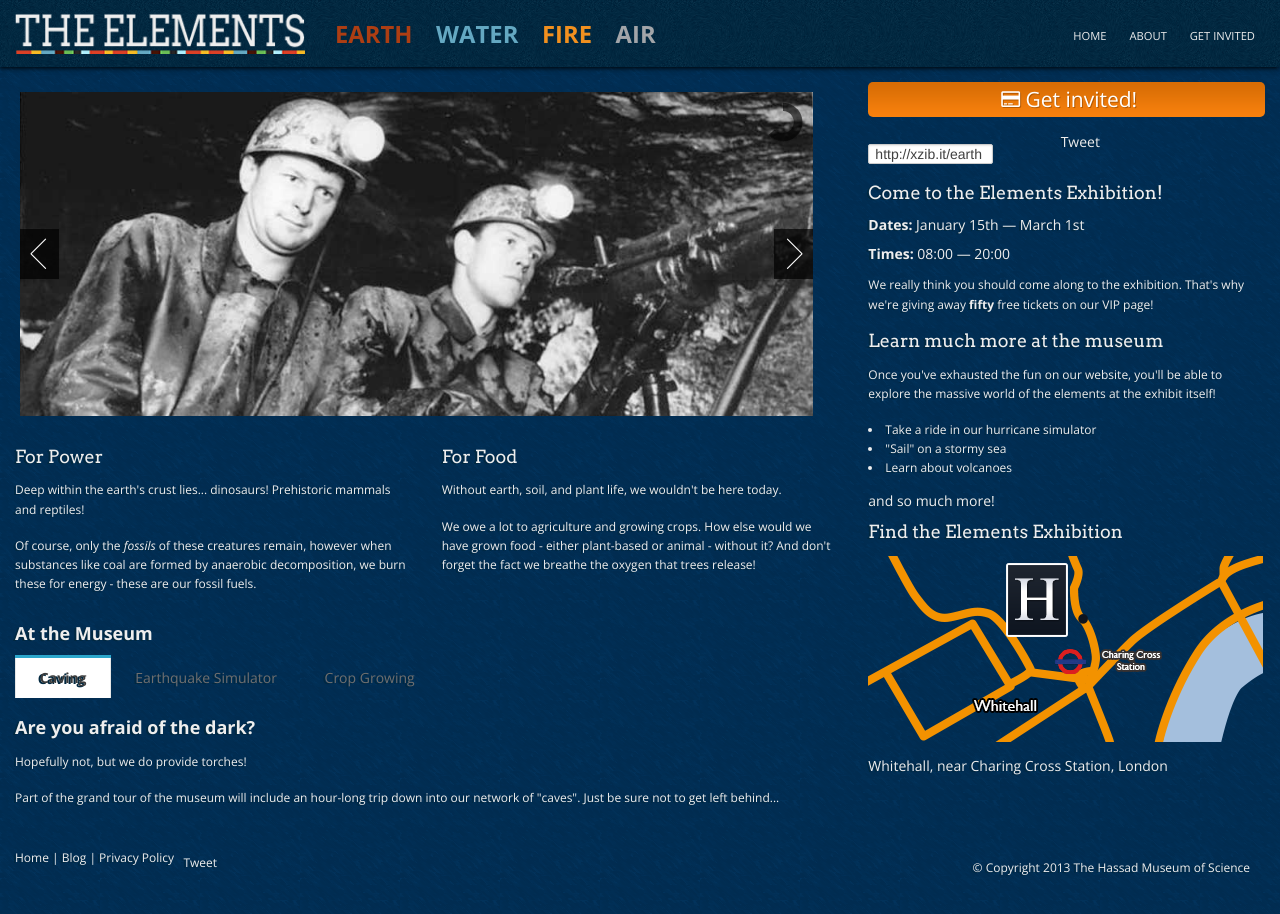
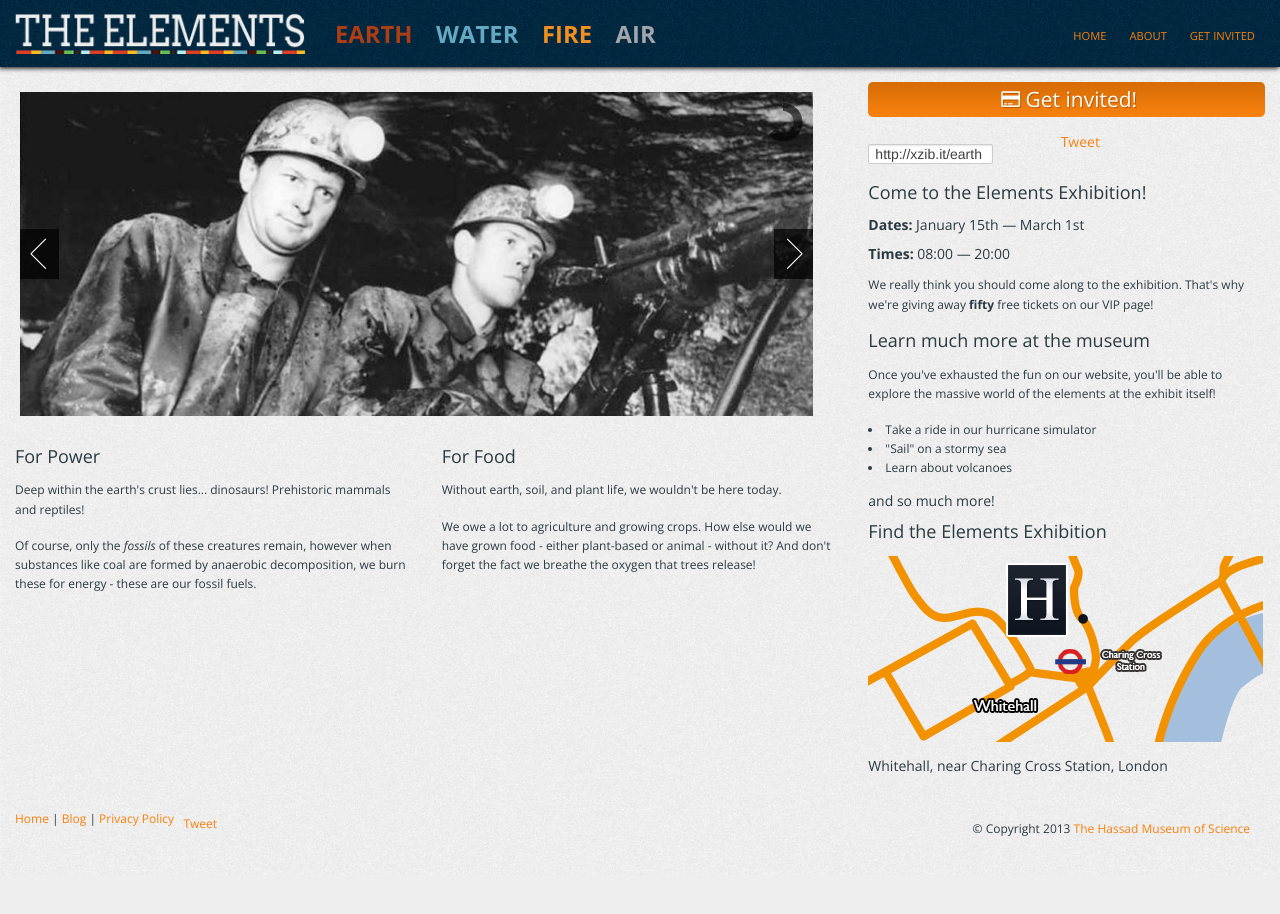
Before and after one commit to AxelBCreative/ElementsExhibition, a CodeIgniter app: page /elements/earth in a window 1280 px wide. After the commit the page ends 836 px from the top, so only its background shows below. Run offline with CodeIgniter, Linux system fonts and the light colour scheme; some libraries are stand-ins or nearby versions.

Commit message:
Changed background colour scheme
Also changed link colours (need adjusting), got rid of the "At the
Museum" sections on the elements pages, and deprecated the slab-serif
font (Arvo) in favour of Open Sans.

```diff
--- a/application/controllers/_notes/dwsync.xml
+++ b/application/controllers/_notes/dwsync.xml
@@ -1,7 +1,7 @@
 <?xml version="1.0" encoding="utf-8" ?>
 <dwsync>
 <file name="elements.php" server="ftp.geniusbydesign.co.uk//public_html/sites/elementsexhibition/" local="129978354611587479" remote="129978609000000000" Dst="1" />
-<file name="home.php" server="ftp.geniusbydesign.co.uk//public_html/sites/elementsexhibition/" local="129973244340802717" remote="129973109400000000" Dst="1" />
+<file name="home.php" server="ftp.geniusbydesign.co.uk//public_html/sites/elementsexhibition/" local="129986868105114859" remote="129986696400000000" Dst="1" />
 <file name="index.html" server="ftp.geniusbydesign.co.uk//public_html/sites/elementsexhibition/" local="129664507580000000" remote="129966760800000000" Dst="1" />
 <file name="welcome.php" server="ftp.geniusbydesign.co.uk//public_html/sites/elementsexhibition/" local="129941795120000000" remote="129966760800000000" Dst="1" />
 <file name="vip.php" server="ftp.geniusbydesign.co.uk//public_html/sites/elementsexhibition/" local="129971980689780939" remote="129971904000000000" Dst="1" />
--- a/application/views/elements/air.php
+++ b/application/views/elements/air.php
@@ -28,7 +28,7 @@
       </div>
 
 
-      <h3 class="tab-head">At the Museum</h3>
+      <?php /*<h3 class="tab-head">At the Museum</h3>
       <dl class="tabs">
         <dd class="active"><a href="#hurricane">Hurricane Simulator</a></dd>
         <dd><a href="#ballooning">Hot Air Ballooning</a></dd>
@@ -52,7 +52,7 @@
 		<p>With all the other fun and exciting stuff that happens with air, you could be forgiven for doing so.</p>
 		<p>The Hassad Museum of Science also has a special feature dedicated to human respiration which can't be missed.</p>
 		</li>
-      </ul>
+      </ul>*/?>
 
 
     </div>
--- a/application/views/elements/earth.php
+++ b/application/views/elements/earth.php
@@ -29,7 +29,7 @@
       </div>
 
 
-      <h3 class="tab-head">At the Museum</h3>
+      <?php /*<h3 class="tab-head">At the Museum</h3>
       <dl class="tabs">
         <dd class="active"><a href="#caving">Caving</a></dd>
         <dd><a href="#quakesim">Earthquake Simulator</a></dd>
@@ -57,7 +57,7 @@
 		<p>If you've got a patch of land - or even a whole farm! - you can take advantage of our crop growing room.</p>
 		<p>Choose from a variety of seeds and vegetables to take home and start your own self-sustaining garden.</p>
 		</li>
-      </ul>
+      </ul>*/?>
 
 
 
--- a/application/views/elements/fire.php
+++ b/application/views/elements/fire.php
@@ -27,7 +27,7 @@
       </div>
 
 
-      <h3 class="tab-head">At the Museum</h3>
+      <?php /*<h3 class="tab-head">At the Museum</h3>
       <dl class="tabs">
         <dd class="active"><a href="#fireworks">Fireworks Display</a></dd>
         <dd><a href="#cookoff">Cook-Off</a></dd>
@@ -54,7 +54,7 @@
 		</p>
 		<p>Still, that isn't to say you can't benefit from our fire safety tips. Be sure to attend the seminar!</p>
 		</li>
-      </ul>
+      </ul>*/?>
 
 
 
--- a/application/views/elements/water.php
+++ b/application/views/elements/water.php
@@ -25,7 +25,7 @@
       </div>
 
 
-      <h3 class="tab-head">At the Museum</h3>
+      <?php /*<h3 class="tab-head">At the Museum</h3>
       <dl class="tabs">
         <dd class="active"><a href="#pool">Swimming Pool</a></dd>
         <dd><a href="#rainsim">Rain Simulator</a></dd>
@@ -53,7 +53,7 @@
 		firefighting experience with an authentic fire engine.
 		</p>
 		</li>
-      </ul>
+      </ul>*/?>
 
 
 
--- a/application/views/foundation/_notes/dwsync.xml
+++ b/application/views/foundation/_notes/dwsync.xml
@@ -3,10 +3,10 @@
 <file name="elements_index.php" server="ftp.geniusbydesign.co.uk//public_html/sites/elementsexhibition/" local="129956880509137639" remote="129966762000000000" Dst="1" />
 <file name="elements_navigation.php" server="ftp.geniusbydesign.co.uk//public_html/sites/elementsexhibition/" local="129980637111032725" remote="129981669600000000" Dst="1" />
 <file name="head.php" server="ftp.geniusbydesign.co.uk//public_html/sites/elementsexhibition/" local="129969558659728929" remote="129969378600000000" Dst="1" />
-<file name="footer.php" server="ftp.geniusbydesign.co.uk//public_html/sites/elementsexhibition/" local="129980625205221751" remote="129981669600000000" Dst="1" />
+<file name="footer.php" server="ftp.geniusbydesign.co.uk//public_html/sites/elementsexhibition/" local="129986843047621652" remote="129986697000000000" Dst="1" />
 <file name="header.php" server="ftp.geniusbydesign.co.uk//public_html/sites/elementsexhibition/" local="129978393343852837" remote="129978609600000000" Dst="1" />
 <file name="header_navigation.php" server="ftp.geniusbydesign.co.uk//public_html/sites/elementsexhibition/" local="129965871015267388" remote="129966762000000000" Dst="1" />
-<file name="home.php" server="ftp.geniusbydesign.co.uk//public_html/sites/elementsexhibition/" local="129980623363176392" remote="129981669600000000" Dst="1" />
-<file name="sidebar.php" server="ftp.geniusbydesign.co.uk//public_html/sites/elementsexhibition/" local="129980731284100948" remote="129981669600000000" Dst="1" />
+<file name="home.php" server="ftp.geniusbydesign.co.uk//public_html/sites/elementsexhibition/" local="129986861191799440" remote="129986697000000000" Dst="1" />
+<file name="sidebar.php" server="ftp.geniusbydesign.co.uk//public_html/sites/elementsexhibition/" local="129986854849216665" remote="129986697000000000" Dst="1" />
 <file name="vip.php" server="ftp.geniusbydesign.co.uk//public_html/sites/elementsexhibition/" local="129972035772501491" remote="129971904600000000" Dst="1" />
 </dwsync>
--- a/assets/images/foundation/_notes/dwsync.xml
+++ b/assets/images/foundation/_notes/dwsync.xml
@@ -3,7 +3,7 @@
 <file name="background.jpg" server="ftp.geniusbydesign.co.uk//public_html/sites/elementsexhibition/" local="129957287934684634" remote="129966762000000000" Dst="1" />
 <file name="background.png" server="ftp.geniusbydesign.co.uk//public_html/sites/elementsexhibition/" local="129978340183032212" remote="129978609600000000" Dst="1" />
 <file name="bar.gif" server="ftp.geniusbydesign.co.uk//public_html/sites/elementsexhibition/" local="129957284026691110" remote="129966762000000000" Dst="1" />
-<file name="got_your_invite.png" server="ftp.geniusbydesign.co.uk//public_html/sites/elementsexhibition/" local="129972054096709575" remote="129971904600000000" Dst="1" />
+<file name="got_your_invite.png" server="ftp.geniusbydesign.co.uk//public_html/sites/elementsexhibition/" local="129986776116663420" remote="129986697600000000" Dst="1" />
 <file name="got-your-invite.gif" server="ftp.geniusbydesign.co.uk//public_html/sites/elementsexhibition/" local="129960074249588351" remote="129966762000000000" Dst="1" />
 <file name="index.html" server="ftp.geniusbydesign.co.uk//public_html/sites/elementsexhibition/" local="129664507580000000" remote="129966762000000000" Dst="1" />
 <file name="logo.png" server="ftp.geniusbydesign.co.uk//public_html/sites/elementsexhibition/" local="129971933896584522" remote="129971904600000000" Dst="1" />
@@ -19,4 +19,5 @@
 <file name="map.jpg" server="ftp.geniusbydesign.co.uk//public_html/sites/elementsexhibition/" local="129980550160730104" remote="129980431800000000" Dst="1" />
 <file name="map.png" server="ftp.geniusbydesign.co.uk//public_html/sites/elementsexhibition/" local="129980723771191234" remote="129981670200000000" Dst="1" />
 <file name="old_gplus.png" server="ftp.geniusbydesign.co.uk//public_html/sites/elementsexhibition/" local="129980603125818882" remote="129980431800000000" Dst="1" />
+<file name="got_your_invite.jpg" server="ftp.geniusbydesign.co.uk//public_html/sites/elementsexhibition/" local="129986871654167853" remote="129986697600000000" Dst="1" />
 </dwsync>
--- a/assets/images/pics/_notes/dwsync.xml
+++ b/assets/images/pics/_notes/dwsync.xml
@@ -12,4 +12,5 @@
 <file name="sailing.jpg" server="ftp.geniusbydesign.co.uk//public_html/sites/elementsexhibition/" local="129965910799362908" remote="129966762600000000" Dst="1" />
 <file name="wind-turbine.jpg" server="ftp.geniusbydesign.co.uk//public_html/sites/elementsexhibition/" local="129965907642262333" remote="129966762600000000" Dst="1" />
 <file name="surfing.jpg" server="ftp.geniusbydesign.co.uk//public_html/sites/elementsexhibition/" local="129966182215824698" remote="129966762600000000" Dst="1" />
+<file name="museum-front.jpg" server="ftp.geniusbydesign.co.uk//public_html/sites/elementsexhibition/" local="129986759174674394" remote="129986697600000000" Dst="1" />
 </dwsync>
--- a/assets/stylesheets/_notes/dwsync.xml
+++ b/assets/stylesheets/_notes/dwsync.xml
@@ -1,6 +1,6 @@
 <?xml version="1.0" encoding="utf-8" ?>
 <dwsync>
-<file name="app.css" server="ftp.geniusbydesign.co.uk//public_html/sites/elementsexhibition/" local="129980729053363357" remote="129981670200000000" Dst="1" />
+<file name="app.css" server="ftp.geniusbydesign.co.uk//public_html/sites/elementsexhibition/" local="129986844821843132" remote="129986697600000000" Dst="1" />
 <file name="font-awesome.css" server="ftp.geniusbydesign.co.uk//public_html/sites/elementsexhibition/" local="129965936911026410" remote="129966762600000000" Dst="1" />
 <file name="index.html" server="ftp.geniusbydesign.co.uk//public_html/sites/elementsexhibition/" local="129664507580000000" remote="129966763200000000" Dst="1" />
 <file name="foundation.css" server="ftp.geniusbydesign.co.uk//public_html/sites/elementsexhibition/" local="129961035186918252" remote="129966763200000000" Dst="1" />
--- a/assets/stylesheets/app.css
+++ b/assets/stylesheets/app.css
@@ -1,3 +1,4 @@
+/* --------------------------------------------------
 /* --------------------------------------------------
    Table of Contents
 -----------------------------------------------------
@@ -10,11 +11,11 @@
    Shared Styles
 ----------------------------------------- */
 body {
-	background: #023059 url('../images/foundation/background.png');
+	background: url(../images/foundation/background.jpg);
 	padding: 25px 0 25px 0;
-	color: #eeeeee;
+	color: #2B3A42;
 	font-family: "Open Sans" !important;
-	text-shadow: -2px 1px 0px #012840;
+	/*text-shadow: -2px 1px 0px #012840;*/
 }
 
 p {font-size: 12px;}
@@ -27,12 +28,12 @@ header#main {
 }
 
 h1, h2, h3, h4, h5, h6 {
-	font-family: "Arvo" !important;
-	color: #eeeeee;
+	font-family: "Open Sans" !important;
+	color: #2B3A42;
 	font-weight: 100;
 }
 h1 strong, h2 strong, h3 strong, h4 strong, h5 strong, h6 strong {
-	font-family: "Arvo" !important;
+	font-family: "Open Sans" !important;
 }
 
 li, p {font-family: "Open Sans", Arial, sans-serif !important; font-size:12px}
@@ -41,8 +42,8 @@ ul .none {list-style-type: none !important;}
 
 span .list-box {background-color:#f8810d;}
 
-a {color: #eeeeee;}
-a:hover {color: #f8810d;}
+a {color: #f8810d;}
+a:hover {color: #3100AC;}
 
 a img {border: none;} /* Stupid IE! */
 
```
Also changed, not shown: application/views/elements/_notes/dwsync.xml (+4 -4 lines), assets/images/foundation/_background.jpg (added), assets/images/foundation/background.jpg.
